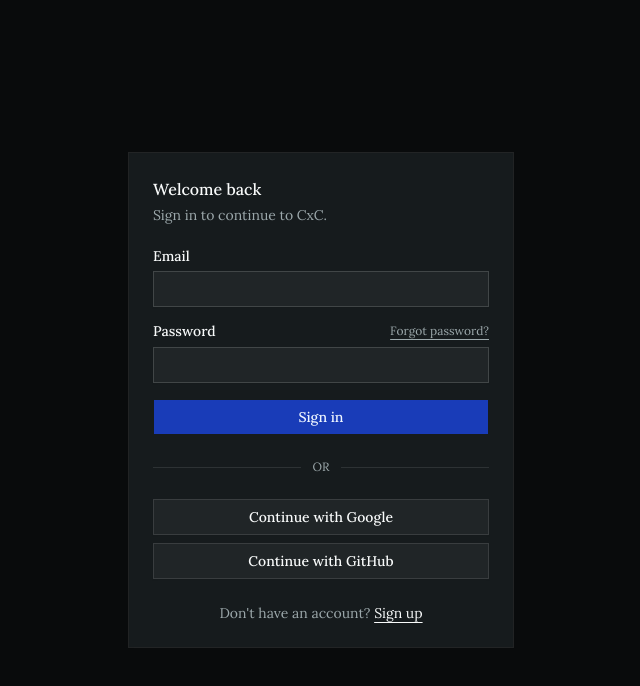
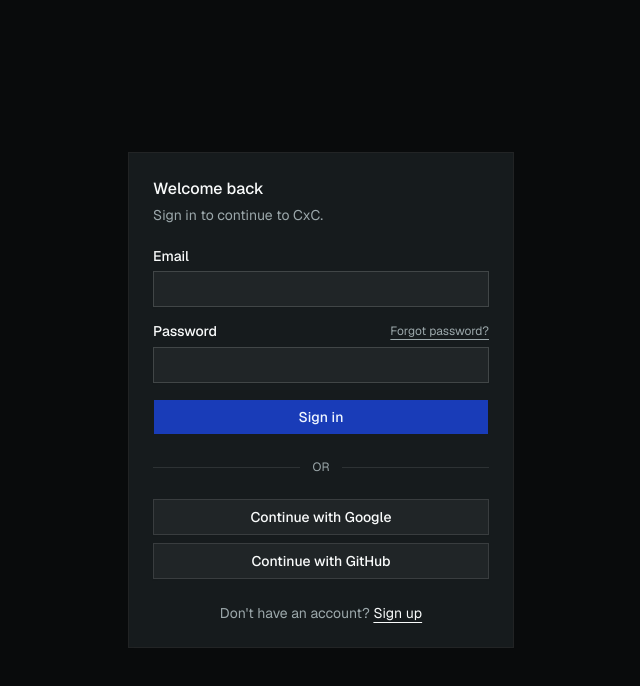
Before and after one commit to uw-datasci/cxc, a Next.js app: page /sign-in in a window 1280 px wide. Shown: the top 686 px of the page, without its empty margins (319-959 px from the left). Built offline with nearby package versions, Linux system fonts and the light colour scheme.

Commit message:
font change

```diff
--- a/app/globals.css
+++ b/app/globals.css
@@ -5,8 +5,9 @@
 @custom-variant dark (&:is(.dark *));
 
 @theme inline {
-    --font-heading: var(--font-serif);
+    --font-heading: var(--font-sans);
     --font-sans: var(--font-sans);
+    --font-mono: var(--font-mono);
     --color-sidebar-ring: var(--sidebar-ring);
     --color-sidebar-border: var(--sidebar-border);
     --color-sidebar-accent-foreground: var(--sidebar-accent-foreground);
@@ -45,7 +46,6 @@
     --radius-2xl: calc(var(--radius) * 1.8);
     --radius-3xl: calc(var(--radius) * 2.2);
     --radius-4xl: calc(var(--radius) * 2.6);
-    --font-serif: var(--font-serif);
 }
 
 :root {
@@ -125,7 +125,7 @@
     @apply bg-background text-foreground;
     }
   html {
-    @apply font-serif;
+    @apply font-sans;
     }
   button:not(:disabled),
   [role="button"]:not(:disabled) {
--- a/app/layout.tsx
+++ b/app/layout.tsx
@@ -1,15 +1,16 @@
 import "./globals.css";
 
-import { Geist_Mono, Inter, Lora } from "next/font/google";
+import { Geist, Geist_Mono } from "next/font/google";
 import type { Metadata, Viewport } from "next";
 import { ThemeProvider } from "@/components/theme-provider";
 import { baseMetadata, baseViewport } from "@/lib/metadata";
 import { cn } from "@/lib/utils";
 import { Analytics } from "@vercel/analytics/next";
 
-const lora = Lora({subsets:['latin'],variable:'--font-serif'});
-
-const inter = Inter({ subsets: ["latin"], variable: "--font-sans" });
+const fontSans = Geist({
+  subsets: ["latin"],
+  variable: "--font-sans",
+});
 
 const fontMono = Geist_Mono({
   subsets: ["latin"],
@@ -49,7 +50,7 @@ export default function RootLayout({
     <html
       lang="en"
       suppressHydrationWarning
-      className={cn("antialiased", fontMono.variable, inter.variable, "font-serif", lora.variable)}
+      className={cn("antialiased font-sans", fontSans.variable, fontMono.variable)}
     >
       <body>
         <ThemeProvider>{children}</ThemeProvider>
```
